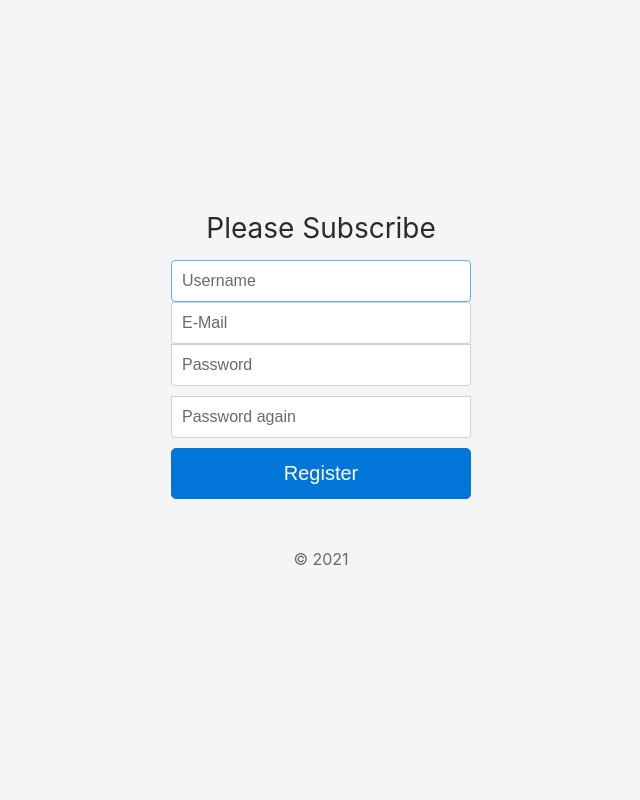
After one commit to jdieber42/chatApp, a Flask app: page /profile/create in a window 1280 px wide. The commit adds this page. Shown: the whole page, without its empty margins (319-959 px from the left). Run offline with Flask 2, Linux system fonts and the light colour scheme.

Commit message:
Add subscription. Added email to user.

```diff
--- a/main.py
+++ b/main.py
@@ -15,7 +15,8 @@ db = SQLAlchemy(webapp)
 
 class User(db.Model):
     id = db.Column(db.Integer, primary_key=True)
-    username = db.Column(db.String, unique=False, nullable=False)
+    username = db.Column(db.String, unique=True, nullable=False)
+    email = db.Column(db.String, unique=True, nullable=False)
     password = db.Column(db.String, nullable=False)
     deleted = db.Column(db.Boolean, nullable=False)
     messages = db.relationship('Message', backref='user', lazy=True)
@@ -47,9 +48,7 @@ def login():
 
     user_model = db.session.query(User).filter(User.username == username).first()
     if not user_model:
-        user_model = User(username=username, deleted=False, password=hashlib.sha256(password.encode()).hexdigest())
-        db.session.add(user_model)
-        db.session.commit()
+        return render_template("index.html", error="Wrong username/password!")
 
     if user_model.deleted:
         return render_template("index.html", error="No active user!")
@@ -136,6 +135,33 @@ def profile():
     return render_template("profile.html", user=user_model)
 
 
+@webapp.route("/profile/create", methods=["GET", "POST"])
+def profile_create():
+    if request.method == "GET":
+        return render_template("register.html")
+
+    username = request.form.get("username")
+
+    email = request.form.get("email")
+
+    password = request.form.get("password")
+    password_again = request.form.get("password_again")
+
+    if password != password_again:
+        return render_template("register.html", error="Password and password again must match!")
+
+    user_model = db.session.query(User).filter(User.username == username).first()
+    if user_model:
+        return render_template("register.html", error="Username is already used!")
+
+    user_model = User(username=username, deleted=False, email=email,
+                      password=hashlib.sha256(password.encode()).hexdigest())
+    db.session.add(user_model)
+    db.session.commit()
+
+    return render_template("index.html")
+
+
 @webapp.route("/profile/edit", methods=["GET", "POST"])
 def profile_edit():
     user_model = check_user(request)
@@ -144,6 +170,7 @@ def profile_edit():
 
     if request.method == "POST":
         user_model.username = request.form.get("username")
+        user_model.email = request.form.get("email")
 
         db.session.add(user_model)
         db.session.commit()
--- a/templates/profile.html
+++ b/templates/profile.html
@@ -6,7 +6,7 @@
     </div>
     <div class="container">
         <p><strong>Your name:</strong> {{user.username}}</p>
-        <p><strong>Your email:</strong> Email</p>
+        <p><strong>Your email:</strong> {{user.email}}</p>
 
         <p><a href="/profile/edit">Edit profile</a> </p>
         <p><a href="/profile/delete">Delete profile</a> </p>
--- a/templates/profile_edit.html
+++ b/templates/profile_edit.html
@@ -10,7 +10,10 @@
                 <strong>Your name:</strong>
                 <input type="text" value="{{user.username}}" name="username">
             </p>
-            <p><strong>Your email:</strong> Email</p>
+            <p>
+                <strong>Your email:</strong>
+                <input type="text" value="{{user.email}}" name="email">
+            </p>
 
             <input type="submit" value="Change Profile"> <a href="/profile">Cancel</a>
         </form>
--- /dev/null
+++ b/templates/register.html
@@ -0,0 +1,30 @@
+{% extends "base.html" %}
+
+{% block style %}
+<link href="/static/css/login.css" rel="stylesheet">
+{% endblock style %}
+
+{% block body %}
+  <body class="text-center">
+    <form action="/profile/create" method="post" class="form-signin">
+      <h1 class="h3 mb-3 font-weight-normal">Please Subscribe</h1>
+      {% if error %}
+      <p><b>{{ error }}</b></p>
+      {% endif %}
+      <label for="username" class="sr-only">Email address</label>
+      <input type="text" id="username" name="username" class="form-control" placeholder="Username" required autofocus>
+
+      <label for="email" class="sr-only">Email address</label>
+      <input type="text" id="email" name="email" class="form-control" placeholder="E-Mail" required>
+
+      <label for="inputPassword" class="sr-only">Password</label>
+      <input type="password" id="inputPassword" name="password" class="form-control" placeholder="Password" required>
+
+      <label for="inputPasswordAgain" class="sr-only">Password again</label>
+      <input type="password" id="inputPasswordAgain" name="password_again" class="form-control" placeholder="Password again" required>
+
+      <button class="btn btn-lg btn-primary btn-block" type="submit">Register</button>
+      <p class="mt-5 mb-3 text-muted">&copy; 2021</p>
+    </form>
+  </body>
+{% endblock body %}
```
Also changed, not shown: templates/index.html (+2 -8 lines).
